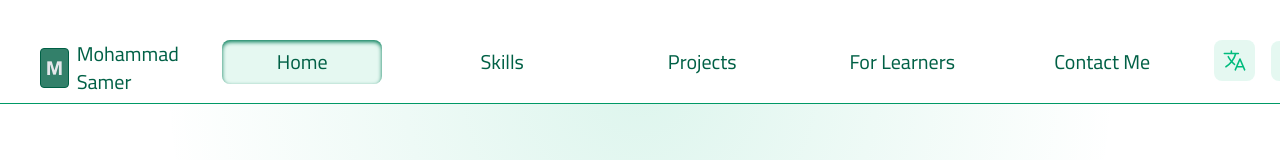
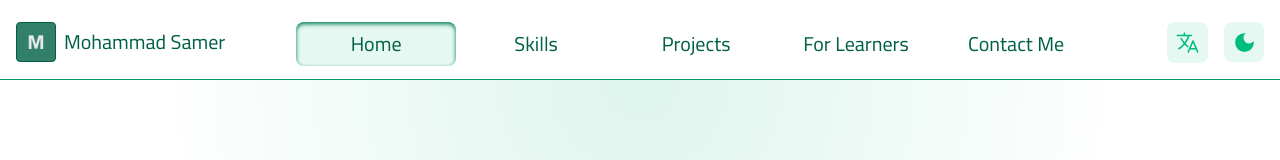
Before and after one commit to Mohammadev-71/mohammad-samer-v3, a Next.js app: page /en in a window 1280 px wide. Shown: the top 160 px of the page. Built offline with nearby package versions, Linux system fonts and the light colour scheme.

Commit message:
decrease the height of the navbar

```diff
--- a/app/[locale]/components/Navbar.tsx
+++ b/app/[locale]/components/Navbar.tsx
@@ -24,7 +24,7 @@ export default function Navbar() {
 
    return (
       <div
-         className={`bg-white dark:bg-zinc-950  ${isOpen ? "h-full md:h-26" : " h-20 md:h-26"} w-full overflow-hidden flex justify-between items-start fixed z-10 pt-6 transition-all duration-400 border-b border-emerald-600 dark:border-emerald-700 p-4 md:p-10`}
+         className={`bg-white dark:bg-zinc-950  ${isOpen ? "h-full md:h-20" : " h-20 md:h-20"} w-full overflow-hidden flex justify-between items-start  md:items-center fixed z-10 pt-6 transition-all duration-400 border-b border-emerald-600 dark:border-emerald-700 px-4`}
       >
          {/* content container: */}
          <div className="flex flex-col md:flex-row gap-8 w-full justify-between items-start">
@@ -48,7 +48,7 @@ export default function Navbar() {
 
             {/* Links List: */}
             <ul
-               className={`${isOpen ? "opacity-100" : "opacity-0 md:opacity-100"} transition-all duration-400 flex flex-col md:flex-row gap-4 md:gap-10 pb-4 w-full md:w-auto`}
+               className={`${isOpen ? "opacity-100" : "opacity-0 md:opacity-100"} transition-all duration-400 flex flex-col md:flex-row  pb-4 w-full md:w-auto`}
             >
 
                {/* Home link */}
@@ -59,7 +59,7 @@ export default function Navbar() {
                   href={"/"}
                >
                   <li
-                  className={`text-xl ${pathName === "/" ? "bg-emerald-500/10 rounded-lg shadow-inner shadow-emerald-700" : "bg-transparent"}  text-emerald-800 dark:text-emerald-500 hover:text-emerald-700 cursor-pointer w-full p-4 md:p-2  transition-all duration-200 flex min-w-40 justify-start md:justify-center items-center`}
+                  className={`text-xl ${pathName === "/" ? "bg-emerald-500/10 rounded-lg shadow-inner shadow-emerald-700" : "bg-transparent"}  text-emerald-800 dark:text-emerald-500 hover:text-emerald-700 cursor-pointer w-full p-4 md:p-2  transition-all duration-200 flex min-w-40 justify-start md:justify-center items-center `}
                   >
                   {t("links.home")}
                   </li>
```
